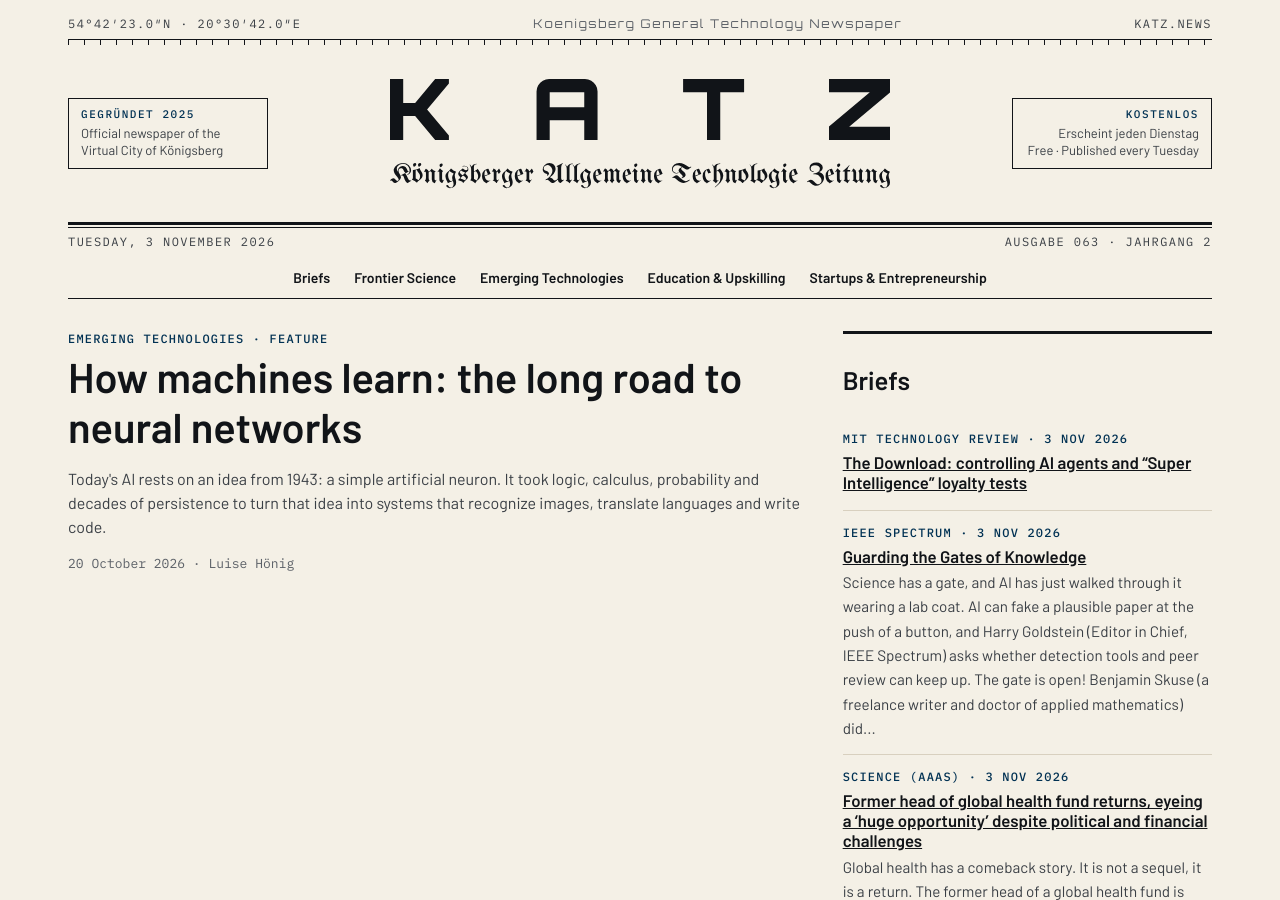
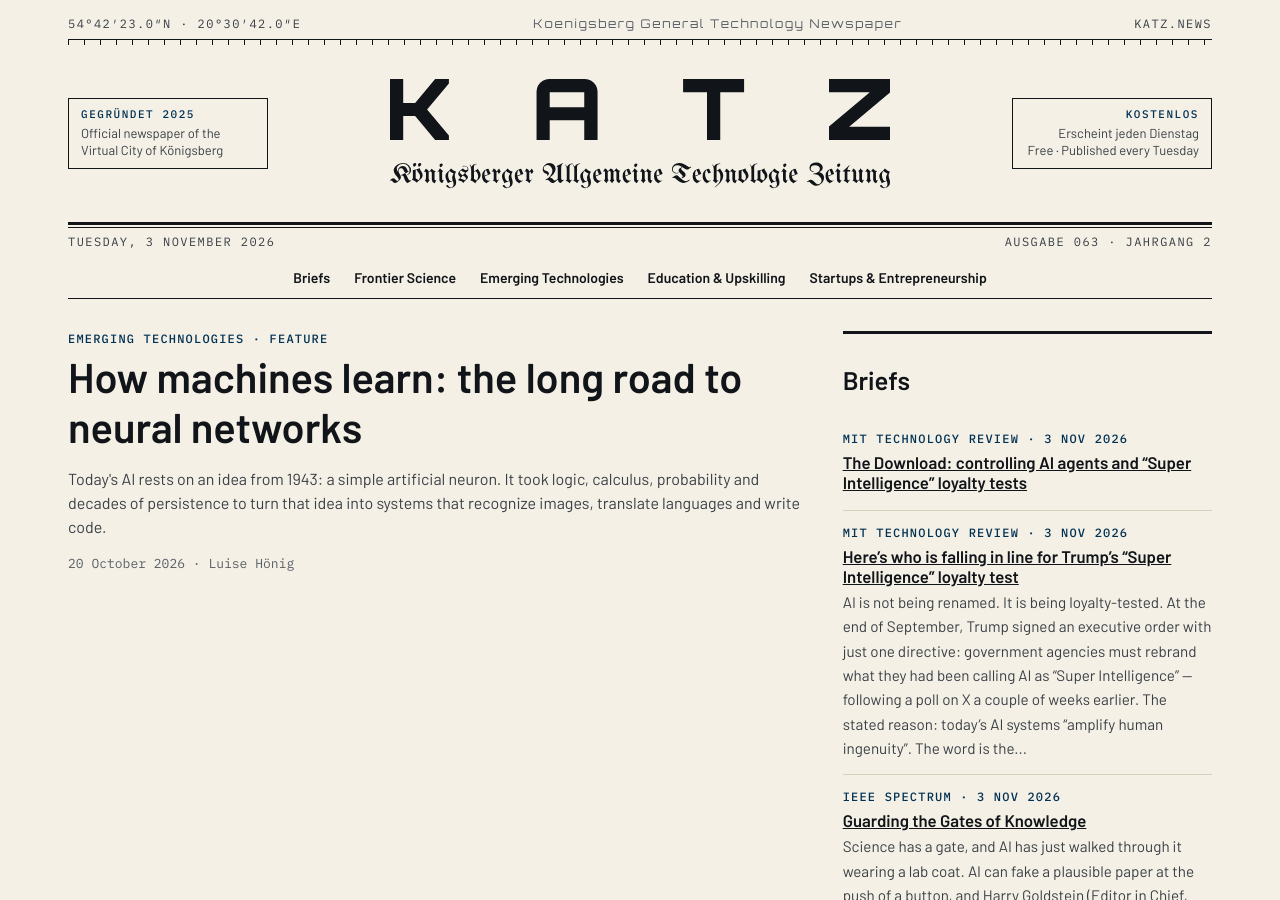
Before and after one commit to katz-news/katz.news, a Jekyll site: the page built from index.html, in a window 1280 px wide and 900 px high. Built offline with Jekyll 4.4.1, drawn with Linux system fonts in a browser that asks for light colours; some of the changed text lies outside the part shown.

Commit message:
Publish 2026-11-05

```diff
--- a/_data/build.yml
+++ b/_data/build.yml
@@ -1 +1 @@
-published_at: 2026-11-05T11:11:59Z
+published_at: 2026-11-05T11:16:52Z
--- /dev/null
+++ b/_posts/briefs/2026-11-04-here-s-who-is-falling-in-line-for-trump-s-super-intelligence.md
@@ -0,0 +1,19 @@
+---
+published: true
+title: Here’s who is falling in line for Trump’s “Super Intelligence” loyalty test
+date: 2026-11-03
+section: technology
+source_name: MIT Technology Review
+source_url: https://www.technologyreview.com/2026/11/02/1147932/heres-who-is-falling-in-line-for-trumps-super-intelligence-loyalty-test/
+---
+AI is not being renamed. It is being loyalty-tested.
+
+At the end of September, Trump signed an executive order with just one directive: government agencies must rebrand what they had been calling AI as “Super Intelligence” — following a poll on X a couple of weeks earlier. The stated reason: today's AI systems “amplify human ingenuity”. The word is the test!
+
+One month in, the term is not catching on. The government itself now uses “Super Intelligence” — or simply “SI” — including an ICE request for companies to build “SI-powered” surveillance; yet the day after the order, the Pentagon announced an ambitious new initiative, a press release last week used “superintelligence” instead of the two-word capitalised version ordered by the president, and Health and Human Services show no sign of the new language.
+
+Big Tech is not falling in line either. A CNBC analysis of third-quarter earnings calls found only Zuckerberg and Musk used the term consistently — and Zuckerberg barely counts. Trump has criticised the Wall Street Journal on Truth Social for not using “Super Intelligence”, “the name which virtually everyone else is using, or soon will be [using]”, yet even Newsmax is not using it. It is Voldemort in reverse: a name you must say, or else (sorry, dictionaries).
+
+One objection is cost: Salesforce CEO Marc Benioff can decide that SIForce is a better name than AIForce and direct his company to implement that change, but government employees are now spending time writing guides on how departments should navigate the rebrand, and agency leaders must draft a new legislative definition of “Super Intelligence” by the end of this month.
+
+Conclusion: “Super Intelligence” is not a name. It is a password.
```
